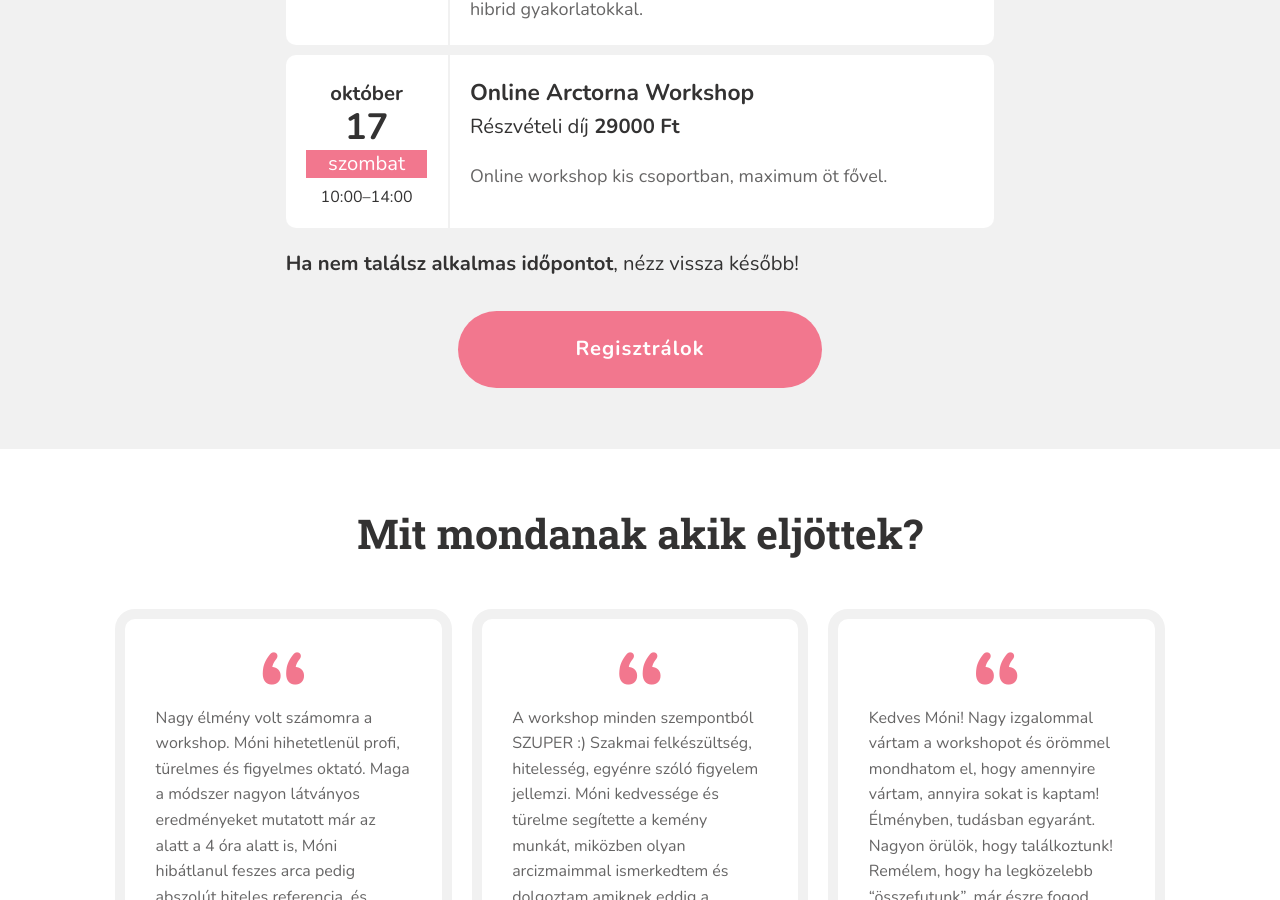
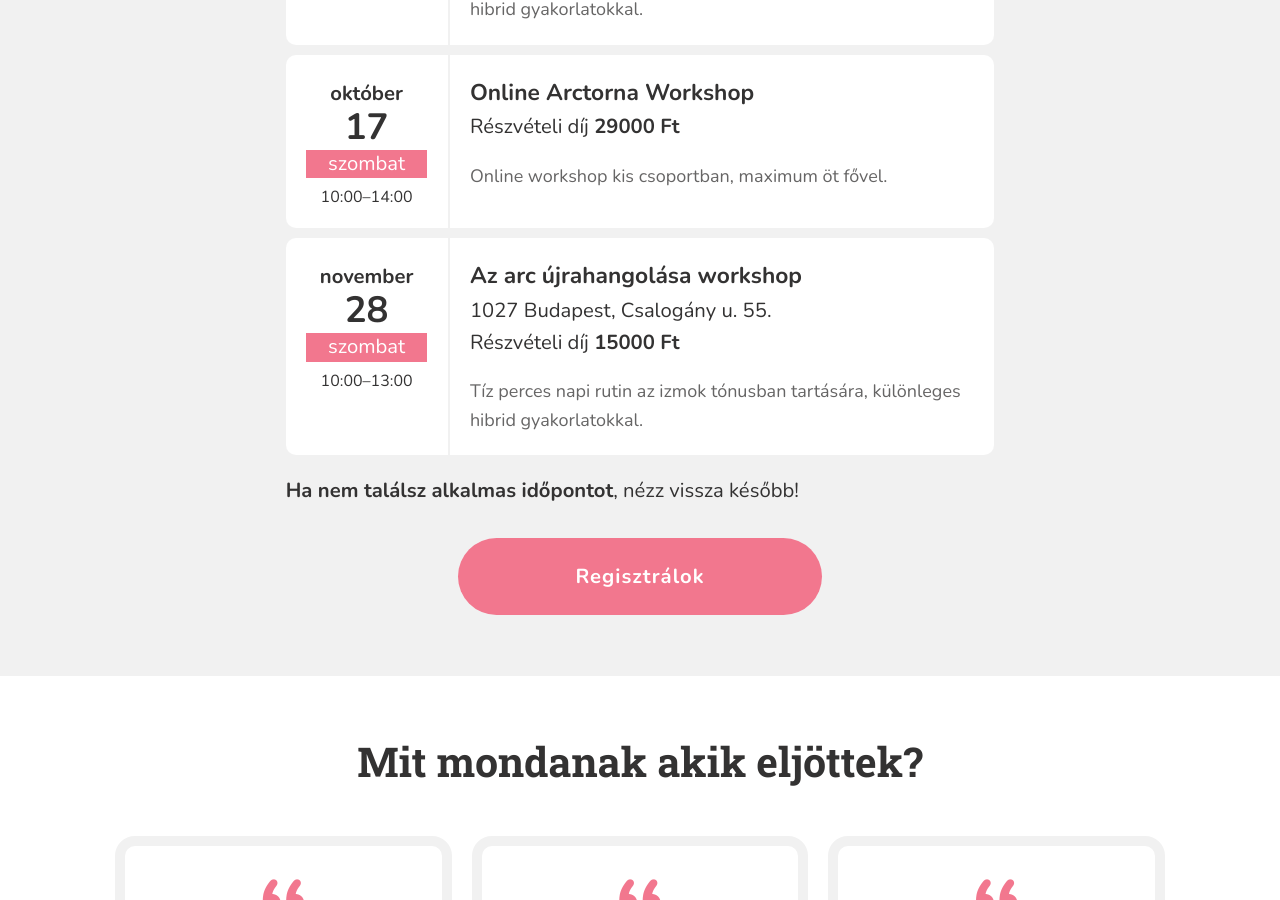
Before and after one commit to monikamudra/arctorna, a Jekyll site: the page built from workshop.md, in a window 1280 px wide and 900 px high, scrolled down 2426 px. Built offline with Jekyll 4.4.1, drawn with Linux system fonts in a browser that asks for light colours.

Commit message:
Update workshop event

```diff
--- a/_data/workshop.yaml
+++ b/_data/workshop.yaml
@@ -49,15 +49,6 @@ events:
     price: 35000
     full: true
 
-  - date: 2026-9-5-T10:00
-    start: "10:00"
-    end: "14:00"
-    title: Online Arctorna Workshop
-    description: >-
-      Online workshop kis csoportban, maximum öt fővel.
-    price: 29000
-    full: false
-
   - date: 2026-10-3-T10:00
     start: "10:00"
     end: "13:00"
@@ -76,3 +67,13 @@ events:
       Online workshop kis csoportban, maximum öt fővel.
     price: 29000
     full: false
+
+  - date: 2026-11-28-T10:00
+    start: "10:00"
+    end: "13:00"
+    title: Az arc újrahangolása workshop
+    description: >-
+      Tíz perces napi rutin az izmok tónusban tartására, különleges hibrid gyakorlatokkal.
+    address: 1027 Budapest, Csalogány u. 55.
+    price: 15000
+    full: false
```
